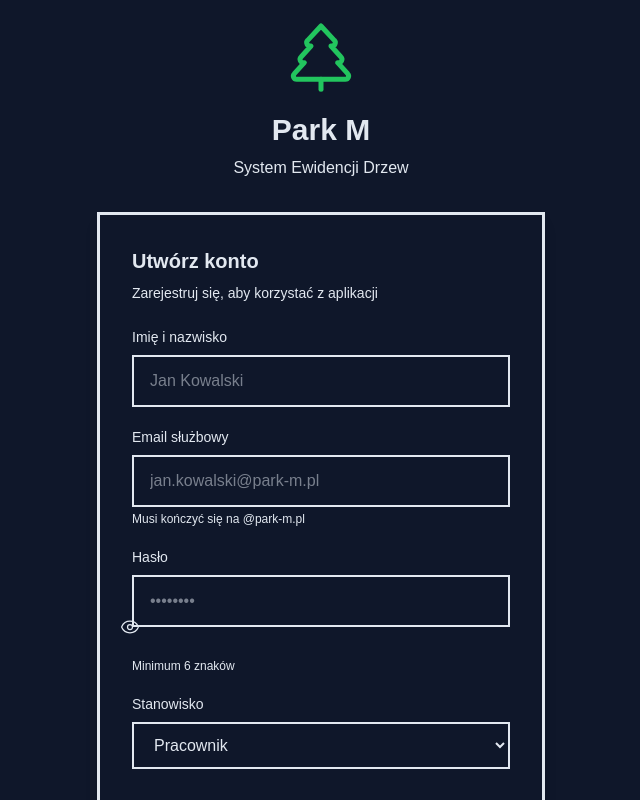
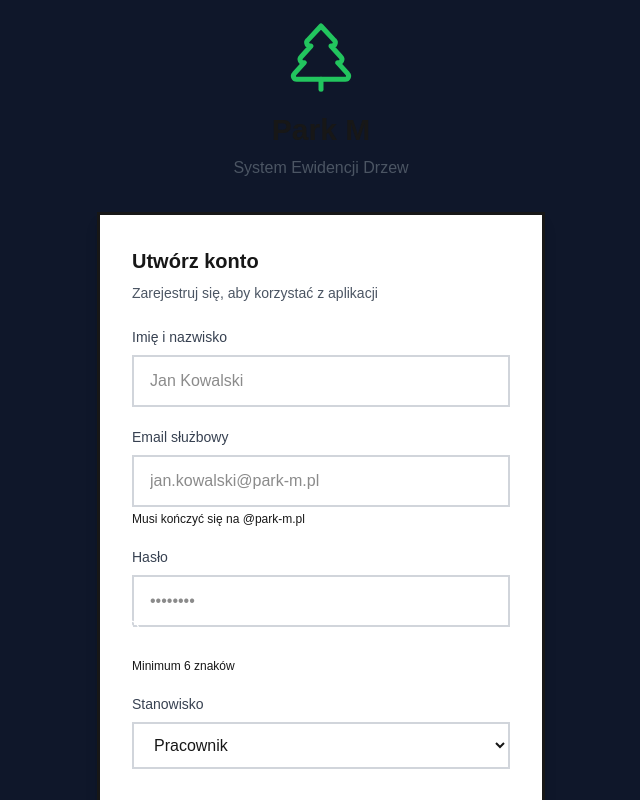
Before and after one commit to parkmgit/Park-m-zielony-punkt, a Next.js app: page /register in a window 1280 px wide. Shown: the top 800 px of the page, without its empty margins (319-959 px from the left). Built offline with nearby package versions, Linux system fonts and the light colour scheme.

Commit message:
Fix-light-dark-mode

```diff
--- a/app/globals.css
+++ b/app/globals.css
@@ -53,6 +53,50 @@ svg rect {
 .dark body {
   background: #0f172a;
   min-height: 100vh;
+}
+
+/* Fix text colors in light mode */
+@media (prefers-color-scheme: light) {
+  body {
+    color: #171717 !important;
+  }
+
+  h1, h2, h3, h4, h5, h6, p, span, div, label, a {
+    color: #171717 !important;
+  }
+
+  input, textarea, select {
+    color: #171717 !important;
+    background-color: #ffffff !important;
+    border-color: #d1d5db !important;
+  }
+
+  button {
+    color: #ffffff !important;
+  }
+
+  /* Ensure form labels are visible */
+  label {
+    color: #171717 !important;
+  }
+
+  /* Card backgrounds */
+  .bg-white {
+    background-color: #ffffff !important;
+  }
+
+  /* Text on light backgrounds */
+  .text-gray-900 {
+    color: #171717 !important;
+  }
+
+  .text-gray-700 {
+    color: #374151 !important;
+  }
+
+  .text-gray-600 {
+    color: #4b5563 !important;
+  }
 }
 
 /* Fix text colors in dark mode */
```
